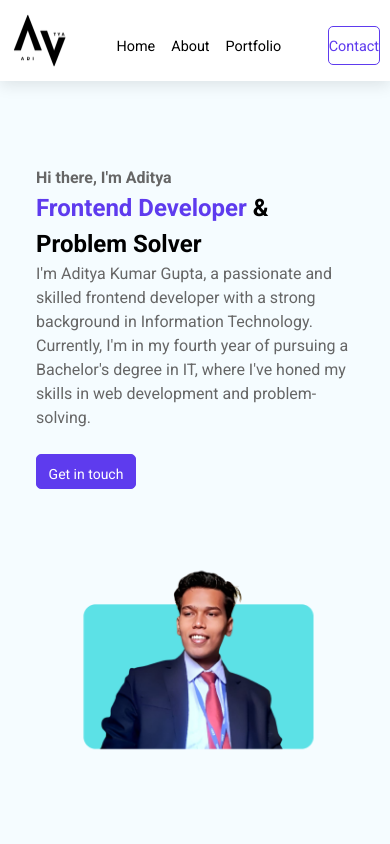
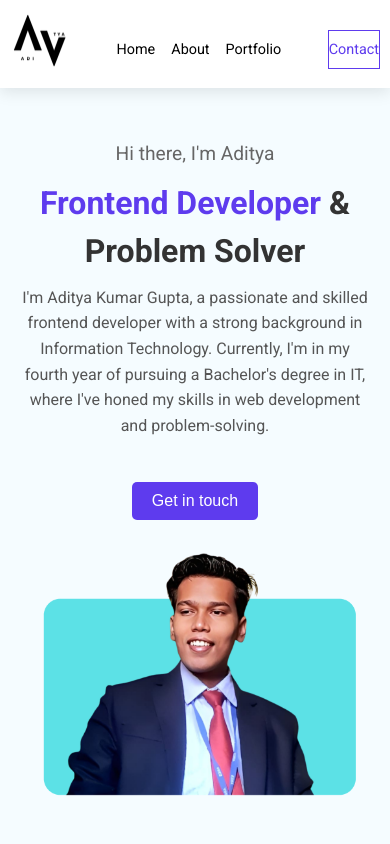
Before and after one commit to mraadig/myportfolio, a React (Vite) app: page / in a window 390 px wide. Shown: the top 844 px of the page. Built offline with nearby package versions, Linux system fonts and the light colour scheme.

Commit message:
new commit

```diff
--- a/src/Components/Body.jsx
+++ b/src/Components/Body.jsx
@@ -14,7 +14,7 @@ const Body = () => {
       </p>
     </div>
     <br></br>
-    <a href='#skills'><button className='btn'>Get in touch</button></a>
+    <a href='#contact'><button className='btn'>Get in touch</button></a>
     </div>
     <div className="container2">
     <img src={profile}></img>
--- a/src/Components/Header.jsx
+++ b/src/Components/Header.jsx
@@ -5,7 +5,7 @@ const Header = () => {
   return (
     <>
     <div className="Header">
-    <img src={img} alt='xyz'></img>
+    <a href='#home'><img src={img} alt='xyz'></img></a>
     <nav>
     <ul>
     <li><a href="#home">Home</a></li>
--- a/src/Components/Portfolio.jsx
+++ b/src/Components/Portfolio.jsx
@@ -30,6 +30,8 @@ const Portfolio = () => {
           <div className="project-info">
             <h2>Myntra Clone</h2>
             <p>This project is designed to demonstrate proficiency in frontend development technologies, including HTML, CSS, and JavaScript. The clone offers a similar user experience to Myntra, showcasing various fashion products, allowing users to browse categories, view product details, and add items to their cart.</p>
+            <a href="https://ecommercecloneakg.netlify.app/" target="_blank" rel="noopener noreferrer" className="project-link">View Live</a>
+            <br></br>
             <a href="https://github.com/mraadig/Myntra-Clone" target="_blank" rel="noopener noreferrer" className="project-link">View on GitHub</a>
           </div>
         </div>
--- a/src/Styles/About.css
+++ b/src/Styles/About.css
@@ -5,13 +5,13 @@
   font-family: 'Roboto', sans-serif;
 }
 
-  .container1 {
-    max-width: 100%; /* Full width */
+.about .container1 {
+  max-width: 100%;
   margin: 0 auto;
   padding: 20px;
 }
 
-  .about-content {
+.about .about-content {
   background-color: #ffffff;
   padding: 30px;
   border-radius: 8px;
@@ -20,7 +20,7 @@
 
 .about-content p {
   line-height: 1.6;
-    margin-bottom: 1rem; /* Reduced margin for a concise look */
+  margin-bottom: 1rem;
   color: #333;
 }
 
@@ -31,8 +31,8 @@
 }
 
 .skills {
-    display: flex;
-    flex-wrap: wrap;
+  display: grid;
+  grid-template-columns: repeat(3, 1fr);
   gap: 20px;
   margin-bottom: 1.5rem;
 }
@@ -42,7 +42,6 @@
   padding: 15px;
   border-radius: 8px;
   text-align: center;
-    width: 150px;
 }
 
 .skill i {
@@ -57,23 +56,29 @@
   margin: 0;
 }
 
+/* Skill icon colors */
 .skill.html i { color: #e34c26; }
 .skill.css i { color: #1572b6; }
 .skill.js i { color: #f7df1e; }
 .skill.react i { color: #61dafb; }
 .skill.java i { color: #007396; }
-  .skill.uiux i { color: #f39c12; } /* Added UI/UX color */
+.skill.uiux i { color: #f39c12; }
 .skill.problem-solving i { color: #d9534f; }
 .skill.api i { color: #5bc0de; }
 
+/* Responsive Design */
+@media (max-width: 1024px) {
+  .skills {
+      grid-template-columns: repeat(2, 1fr);
+  }
+}
+
 @media (max-width: 768px) {
   .skills {
-      flex-direction: column;
-      align-items: center;
+      grid-template-columns: 1fr;
   }
 
   .skill {
       width: 100%;
-      max-width: 300px;
   }
 }
--- a/src/Styles/Body.css
+++ b/src/Styles/Body.css
@@ -1,114 +1,124 @@
-/* Body styling */
-.body {
+/* General styling for the body component */
+
+
+  /* or add padding to the home section */
+  #home {
+    padding-top: 60px;
     background-color: #F5FCFF;
-    height: 100vh;
-    color: black;
-    display: flex;
-    font-family: 'Roboto', sans-serif;
-    align-items: center;
-    justify-content: center;
-    flex-direction: row; /* Default layout for larger screens */
-    overflow: hidden; /* Prevents overflow issues */
-    text-align: left; /* Default text alignment */
-
   }
 
-/* Container for main content */
-.container1 {
-    padding: 2rem;
-    width: 60%; /* Adjust width for larger screens */
-    max-width: 1200px;
+  .body {
+    margin-top: 60px;
+    display: flex;
+    flex-direction: column;
+    align-items: center;
+    padding: 20px;
+    text-align: center;
   }
 
-/* Intro greeting styling */
-.intro-greeting {
-    font-weight: bold;
-    font-size: larger;
+  /* Container styling */
+  .container1, .container2 {
+    width: 100%;
+    max-width: 600px;
+    margin-bottom: 20px;
   }
 
-/* Container for the image */
-.container2 {
-    width: 40%; /* Adjust width for larger screens */
-    margin-top: 0; /* Remove top margin for larger screens */
+  /* Intro section styling */
+  .intro {
+    margin-bottom: 20px;
   }
 
-/* Image styling */
-.container2 img {
-    width: 100%;
-    height: auto;
-    padding: 2rem;
+  .intro-greeting {
+    font-size: 1.2rem;
+  }
+
+  .intro-title {
+    font-size: 2rem;
+    margin-top: 10px;
+    color: #333;
+  }
+
+  .intro-description {
+    font-size: 1rem;
+    line-height: 1.6;
+    color: #555;
+    margin-top: 10px;
   }
 
   /* Button styling */
-.btn {
-
-    font-family: 'Roboto', sans-serif;
-    width: 120px;
-    height: 39px;
+  .body .btn {
+    padding: 10px 20px;
     background-color: #5E3BEE;
-    border: 1px solid #5E3BEE;
-    color: white;
-    text-align: center;
-    line-height: 39px; /* Centers text vertically */
-    display: inline-block;
-    text-decoration: none;
-    border-radius: 5px; /* Optional: rounded corners */
+    color: #fff;
+    border: none;
+    border-radius: 5px;
+    cursor: pointer;
+    font-size: 1rem;
   }
 
-.btn:hover {
-    background-color: transparent;
-    color: #5E3BEE;
-    cursor: pointer; /* Changes cursor to pointer on hover */
+  /* Profile image styling */
+  .container2 img {
+    max-width: 100%;
+    height: auto;
   }
 
-/* Responsive design adjustments */
-@media (max-width: 768px) {
+  /* Mobile (up to 600px) - Image below container1 */
+  @media (max-width: 600px) {
     .body {
-        margin-top: 5rem;
-        flex-direction: column; /* Stacks elements vertically on smaller screens */
-        padding: 1rem; /* Adds padding to prevent content from touching the edges */
+      flex-direction: column;
     }
 
-    .container1 {
-        width: 90%;
-        padding: 1.5rem; /* Adjusts padding for smaller screens */
-    }
-
-    .container2 {
-        width: 90%; /* Full width on smaller screens */
-        margin-top: 30px; /* Margin for spacing */
-    }
-
-    .container2 img {
+    .container1, .container2 {
       width: 100%;
-        height: auto;
     }
   }
 
-@media (max-width: 480px) {
+  /* Tablet (600px to 1024px) - Image below container1 */
+  @media (min-width: 601px) and (max-width: 1024px) {
     .body {
-        flex-direction: column; /* Stacks elements vertically on smaller screens */
-        padding: 1rem; /* Adds padding to prevent content from touching the edges */
+      flex-direction: column;
     }
 
-    .container1 {
-        margin-top: 5rem;
+    .container1, .container2 {
       width: 100%;
-        padding: 1rem; /* Further adjusts padding */
     }
 
-    .container2 {
-        margin-top: 5rem;
-        margin-top: 20px; /* Reduces margin for smaller screens */
+    .intro-title {
+      font-size: 2.5rem;
     }
 
-    .intro-greeting {
-        font-size: medium;
+    .intro-description {
+      font-size: 1.1rem;
     }
 
     .btn {
-        width: 100px;
-        height: 35px;
-        font-size: 14px;
+      font-size: 1.1rem;
     }
   }
+
+  /* Desktop (above 1024px) - Image next to container1 */
+  @media (min-width: 1025px) {
+    .body {
+      flex-direction: row;
+      justify-content: center; /* Center the containers */
+      text-align: left;
+      gap: 20px; /* Optional: Adds consistent spacing between the containers */
+    }
+
+    .container1, .container2 {
+      width: 48%; /* Slightly reduce the width to make space for gap */
+      margin-bottom: 0;
+    }
+
+    .intro-title {
+      font-size: 3rem;
+    }
+
+    .intro-description {
+      font-size: 1.2rem;
+    }
+
+    .btn {
+      font-size: 1.2rem;
+    }
+  }
--- a/src/index.css
+++ b/src/index.css
@@ -3,7 +3,7 @@
 
   line-height: 1.5;
   font-weight: 400;
-
+  font-family: 'Roboto', sans-serif;
   color-scheme: light dark;
   color: rgba(255, 255, 255, 0.87);
   background-color: #242424;
```
Lines whose indentation alone changed are shown as unchanged.
